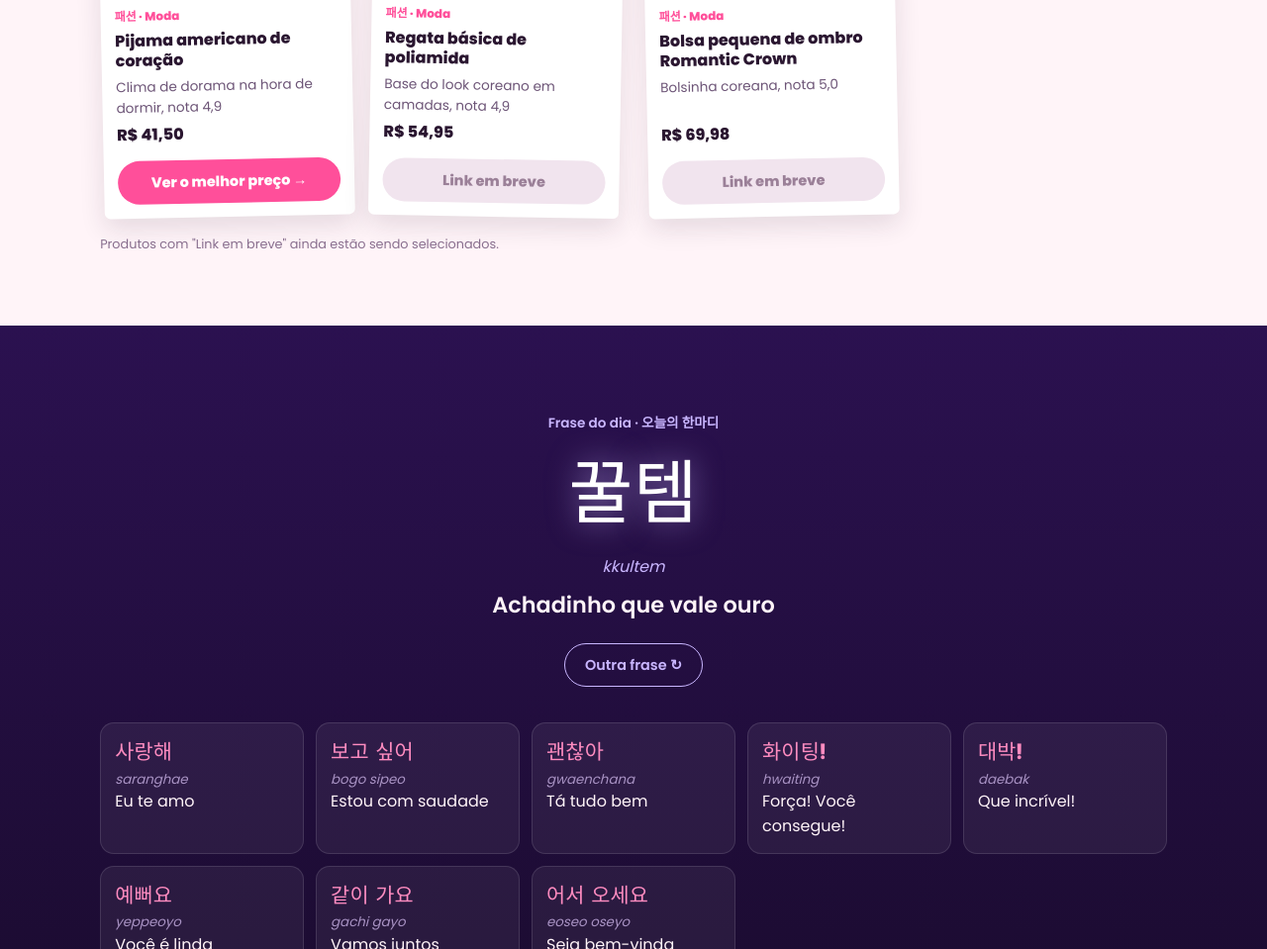
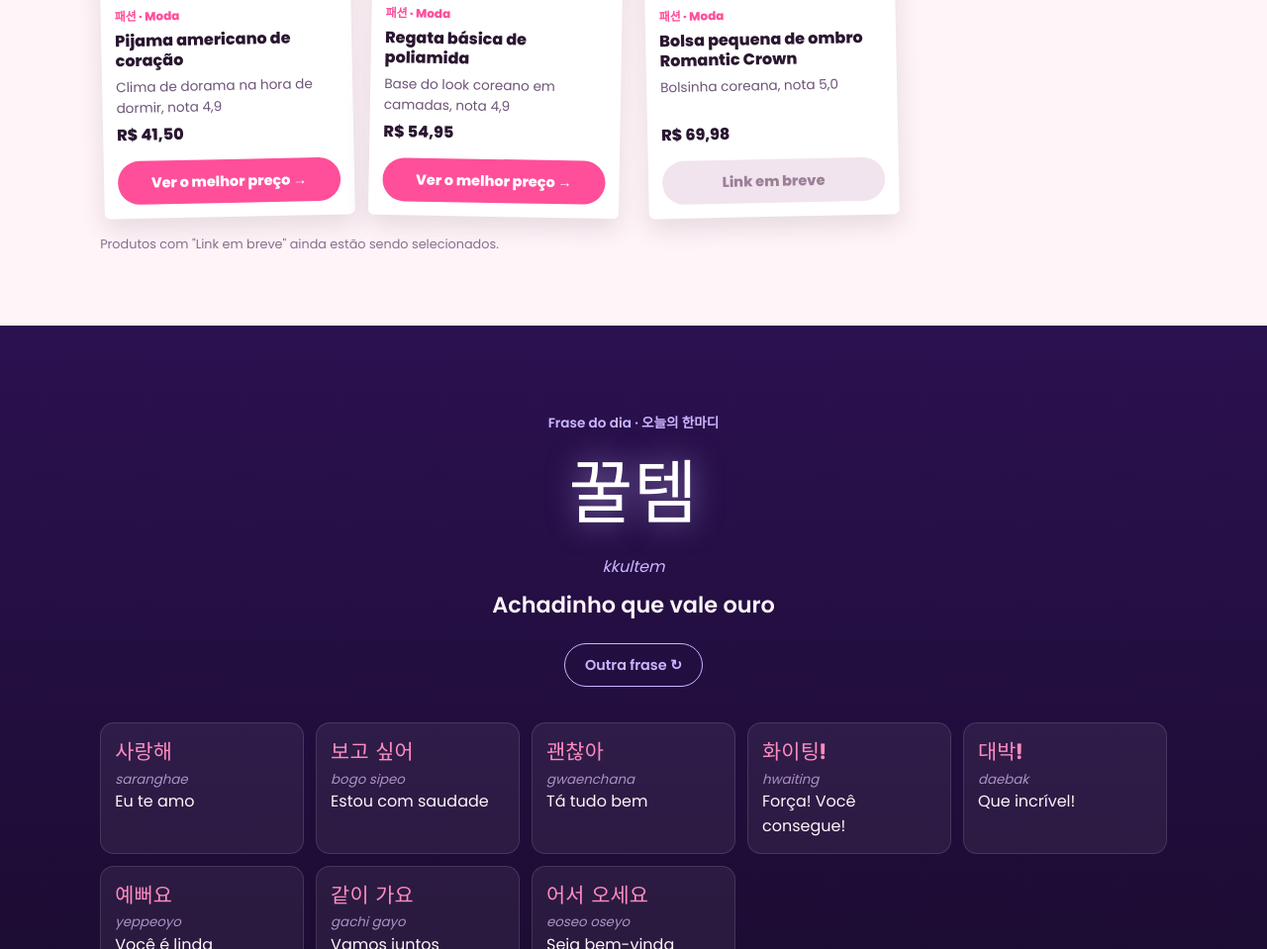
Before and after one commit to stevaum/achadinhoskoreanos, a plain HTML site: page index.html in a window 1280 px wide. Shown: the part 2743-3702 px from the top of the page at 99% size. Drawn offline with Linux system fonts and the light colour scheme.

Commit message:
Link de afiliado: Regata poliamida

```diff
--- a/index.html
+++ b/index.html
@@ -260,7 +260,7 @@ const PRODUTOS = [
   {nome:"Short fitness canelado sem costura", categoria:"roupas", kr:"반바지", motivo:"Meia perna, não sobe no treino", preco:"", link:"https://s.shopee.com.br/8AXrb88dYB", loja:"Shopee", imagem:"", cor:"linear-gradient(135deg,#ffd36e,#ff4f9a)"},
   {nome:"Kit 4 baby doll short doll", categoria:"roupas", kr:"잠옷", motivo:"4 pijamas fresquinhos, ótimo pra presente", preco:"R$ 49,90", link:"https://s.shopee.com.br/60TN1DWSJ9", loja:"Shopee", imagem:"", cor:"linear-gradient(135deg,#3a1466,#c9b6ff)"},
   {nome:"Pijama americano de coração", categoria:"roupas", kr:"하트", motivo:"Clima de dorama na hora de dormir, nota 4,9", preco:"R$ 41,50", link:"https://s.shopee.com.br/3LSbqMJsW0", loja:"Shopee", imagem:"", cor:"linear-gradient(135deg,#ff4f9a,#c9b6ff)"},
-  {nome:"Regata básica de poliamida", categoria:"roupas", kr:"기본", motivo:"Base do look coreano em camadas, nota 4,9", preco:"R$ 54,95", link:"", loja:"Shopee", imagem:"", cor:"linear-gradient(135deg,#fff4f8,#c9b6ff)"},
+  {nome:"Regata básica de poliamida", categoria:"roupas", kr:"기본", motivo:"Base do look coreano em camadas, nota 4,9", preco:"R$ 54,95", link:"https://s.shopee.com.br/8AXrbImavp", loja:"Shopee", imagem:"", cor:"linear-gradient(135deg,#fff4f8,#c9b6ff)"},
   {nome:"Bolsa pequena de ombro Romantic Crown", categoria:"roupas", kr:"가방", motivo:"Bolsinha coreana, nota 5,0", preco:"R$ 69,98", link:"", loja:"Shopee", imagem:"", cor:"linear-gradient(135deg,#ffd36e,#c9b6ff)"}
 ];
 const INSTAGRAM = "https://www.instagram.com/koreanosachadinhos/";
```
